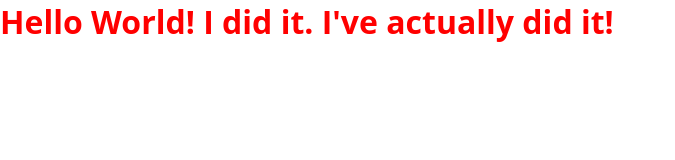
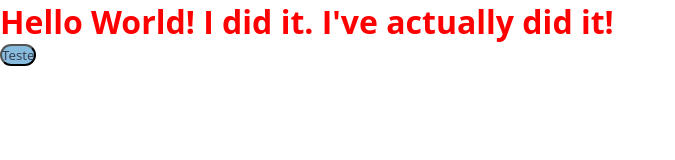
Before and after one commit to WillRock19/TikTakToe, a React app in the folder client/: page / in a window 1280 px wide. Shown: the top 160 px of the page, without its empty margins (0-675 px from the left). Built offline with nearby package versions, Linux system fonts and the light colour scheme.

Commit message:
Adding first components and assets

```diff
--- /dev/null
+++ b/client/fortests.css
@@ -0,0 +1,11 @@
+button{
+    color: #353A47;
+    border-radius: 0.8rem;
+    background-color: #87BCDE;
+    cursor: pointer;
+}
+
+button:active{
+    transform: scale(0.98);
+    box-shadow: 3px 2px 22px 1px rgba(0, 0, 0, 0.24);
+}
--- a/client/package.json
+++ b/client/package.json
@@ -28,6 +28,7 @@
     "eslint": "^8.36.0",
     "eslint-config-prettier": "^8.8.0",
     "eslint-config-standard-with-typescript": "^34.0.1",
+    "eslint-plugin-better-styled-components": "^1.1.2",
     "eslint-plugin-import": "^2.27.5",
     "eslint-plugin-promise": "^6.1.1",
     "eslint-plugin-react": "^7.32.2",
--- a/client/src/App.tsx
+++ b/client/src/App.tsx
@@ -1,10 +1,12 @@
 import GlobalStyle from './GlobalStyles';
+import Button from './components/Button';
 
 const App = () => {
 	return (
 		<>
 			<GlobalStyle />
 			<h1>Hello World! I did it. I&apos;ve actually did it!</h1>
+			<Button onClick={() => console.log('imprimi')}>Teste</Button>
 		</>
 	);
 };
--- /dev/null
+++ b/client/src/components/Button/Button.tsx
@@ -0,0 +1,23 @@
+import React from 'react';
+import styled from 'styled-components';
+
+const Button = styled.button`
+	color: #353a47;
+	border-radius: 0.8rem;
+	background-color: #87bcde;
+	cursor: pointer;
+
+	&:active {
+		transform: scale(0.98);
+		box-shadow: 3px 2px 22px 1px rgba(0, 0, 0, 0.24);
+	}
+`;
+
+type Props = {
+	children: string;
+	onClick: React.MouseEventHandler<HTMLButtonElement>;
+};
+
+export default ({ children, onClick }: Props) => {
+	return <Button onClick={onClick}>{children}</Button>;
+};
--- /dev/null
+++ b/client/src/components/Button/index.tsx
@@ -0,0 +1,2 @@
+import Button from './Button';
+export default Button;
--- a/client/tsconfig.json
+++ b/client/tsconfig.json
@@ -8,7 +8,7 @@
     "forceConsistentCasingInFileNames": true,            /* Ensure that casing is correct in imports. */
     "strict": true,                                      /* Enable all strict type-checking options. */
     "skipLibCheck": true,                                /* Skip type checking all .d.ts files. */
-    "noImplicitAny": true                                /* Define if we can or not allow implicity any in our code */
+    "noImplicitAny": true,                               /* Define if we can or not allow implicity any in our code */
   },
   "include": ["src/**/*"],
   "exclude": ["node_modules"]
```
Also changed, not shown: client/src/assets/styles/color.ts (added, +7 -0 lines), client/.eslintrc.json, 1 other file (tests, documents, lock files or other folders).
